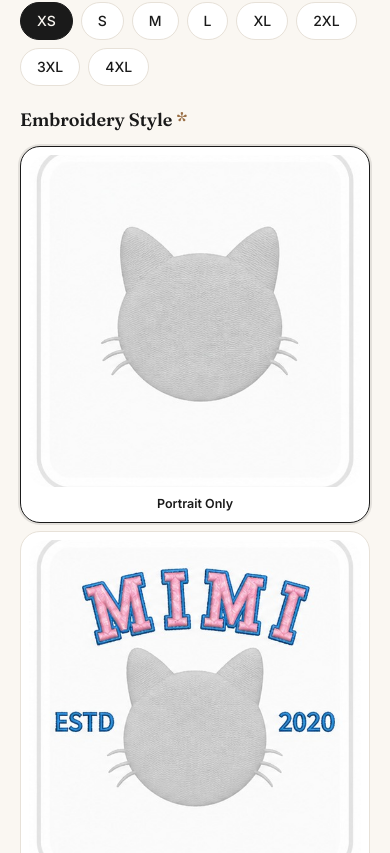
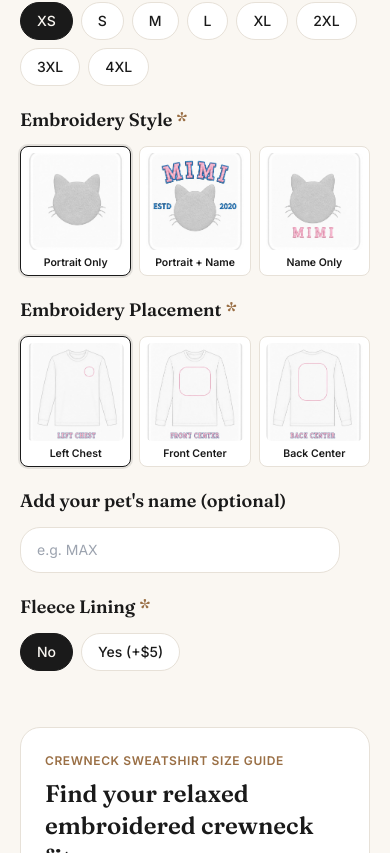
Before and after one commit to kaname9208-ui/pawthred, a Next.js app: page /products/custom-pet-crewneck in a window 390 px wide. Shown: the part 1911-2764 px from the top of the page. Built offline with nearby package versions, Linux system fonts and the light colour scheme; no server answers.

Commit message:
Compact mobile embroidery option grids

```diff
--- a/components/ProductCustomizer.tsx
+++ b/components/ProductCustomizer.tsx
@@ -31,8 +31,8 @@ function ImageOptionPreview({
   images: Record<string, string>;
 }) {
   return (
-    <span className="block">
-      <span className="relative mb-2 block aspect-square w-full overflow-hidden rounded-xl2 bg-white">
+      <span className="block">
+      <span className="relative mb-1.5 block aspect-square w-full overflow-hidden rounded-md bg-white sm:mb-2 sm:rounded-xl2">
         <img
           src={images[type]}
           alt=""
@@ -40,7 +40,9 @@ function ImageOptionPreview({
           draggable={false}
         />
       </span>
-      <span className="block text-[12.5px] font-semibold text-ink">{label}</span>
+      <span className="block text-[10.5px] font-semibold leading-tight text-ink sm:text-[12.5px]">
+        {label}
+      </span>
     </span>
   );
 }
@@ -172,13 +174,13 @@ export function ProductCustomizer({
             )}
 
             {opt.type === "select" && opt.id === "embroideryStyle" && opt.choices && (
-              <div className="grid grid-cols-1 gap-2 sm:grid-cols-3">
+              <div className="grid grid-cols-3 gap-2">
                 {opt.choices.map((c) => (
                   <button
                     key={c.value}
                     onClick={() => setOpt(opt.id, c.value)}
                     className={cn(
-                      "rounded-xl2 border bg-paper p-2 text-center transition-colors",
+                      "rounded-lg border bg-paper p-1.5 text-center transition-colors sm:rounded-xl2 sm:p-2",
                       selections[opt.id] === c.value
                         ? "border-ink ring-2 ring-ink/10"
                         : "border-line hover:border-ink/40"
@@ -191,13 +193,13 @@ export function ProductCustomizer({
             )}
 
             {opt.type === "select" && opt.id === "placement" && opt.choices && (
-              <div className="grid grid-cols-1 gap-2 sm:grid-cols-3">
+              <div className="grid grid-cols-3 gap-2">
                 {opt.choices.map((c) => (
                   <button
                     key={c.value}
                     onClick={() => setOpt(opt.id, c.value)}
                     className={cn(
-                      "min-h-[92px] rounded-xl2 border bg-paper p-3 text-center transition-colors",
+                      "rounded-lg border bg-paper p-1.5 text-center transition-colors sm:rounded-xl2 sm:p-3",
                       selections[opt.id] === c.value
                         ? "border-ink ring-2 ring-ink/10"
                         : "border-line hover:border-ink/40"
```
